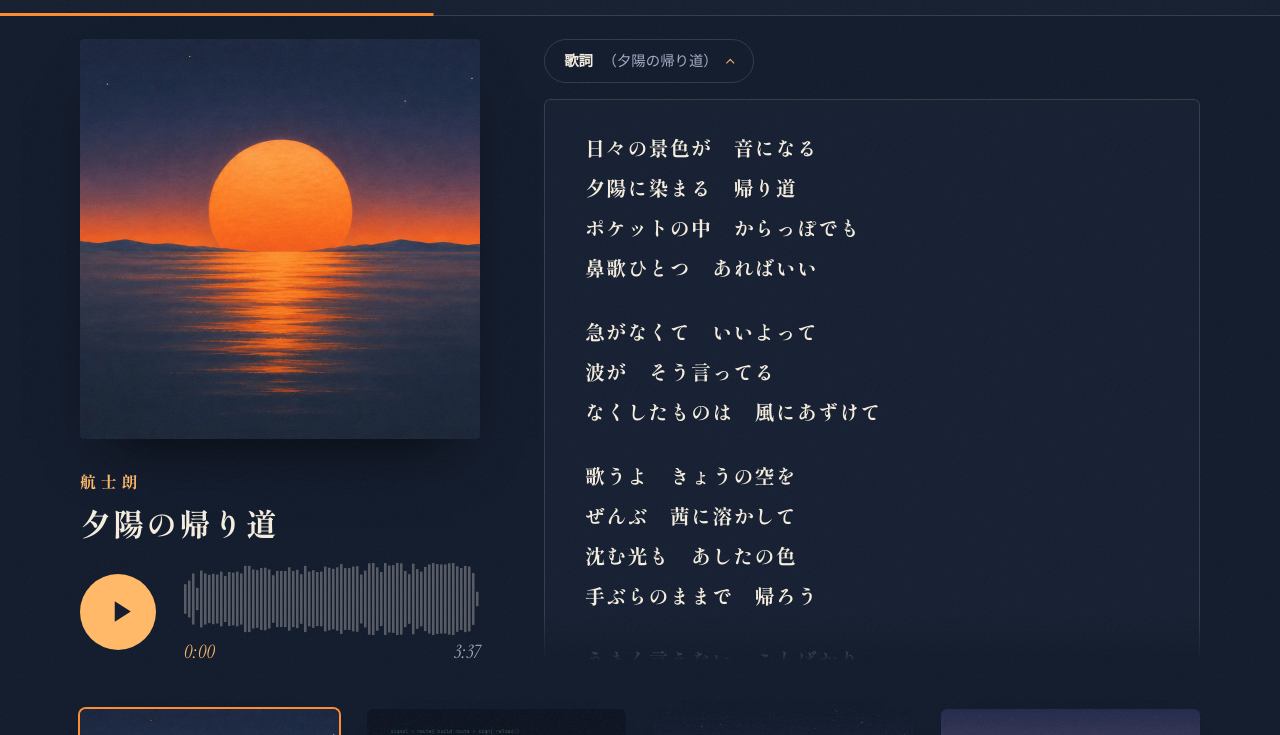
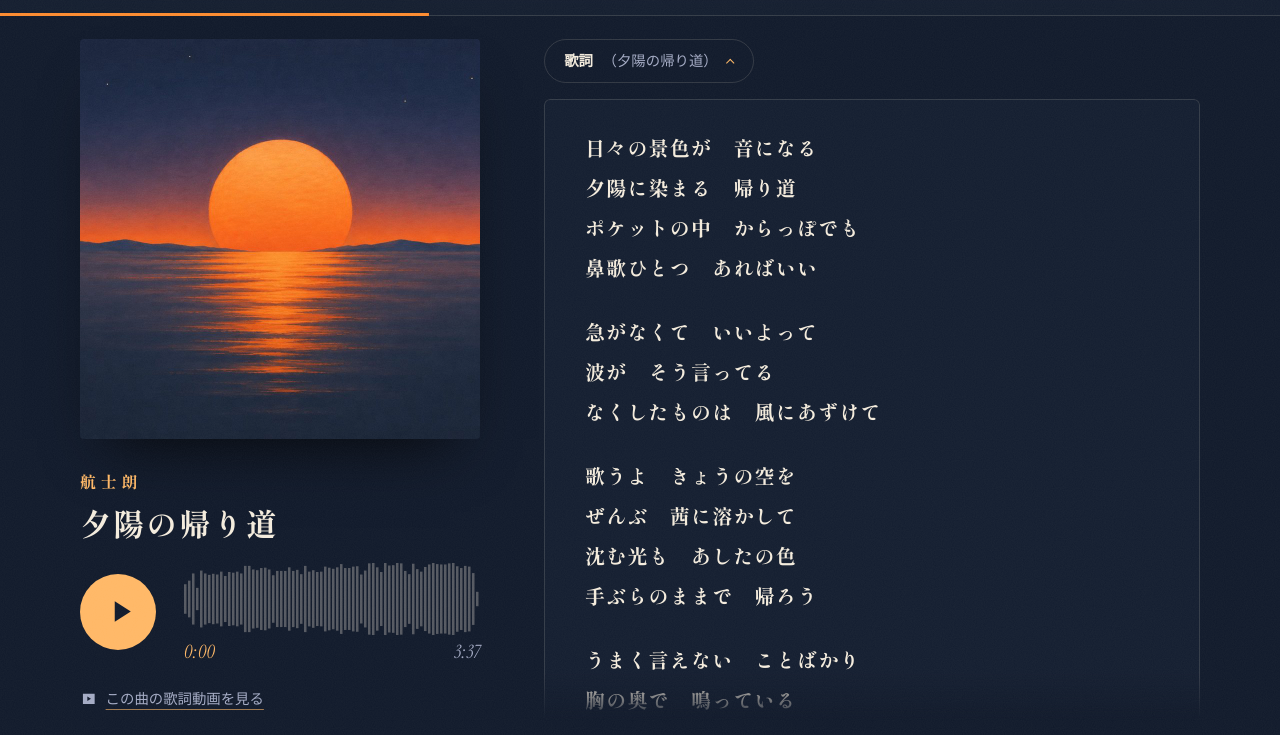
Before and after one commit to anzuka10n12/koshiro, a plain HTML site: page modern.html in a window 1280 px wide. Both pictures are taken after a click on the link "曲を聴く". Shown: the part 2000-2735 px from the top of the page. Drawn offline with Linux system fonts and the light colour scheme.

Commit message:
画面下のバーを曲・歌詞動画の両方に対応させ、プレーヤーに「この曲の歌詞動画を見る」を追加 (#38)
- 歌詞動画を流したまま下へ読み進めたときも、画面下のバーで一時停止・再生できるようにした
- バーは流れているほう（曲か動画）の絵・曲名・進み具合を表示し、曲名を押すとその画面へ戻る
- 曲のプレーヤーに「この曲の歌詞動画を見る」を追加（押すと同じ曲の歌詞動画が流れ、曲は止まる）
- スタイル・スクリプトの版番号を更新


Claude-Session: https://claude.ai/code/session_01Rw4hYeJdwbNEViPJgg9M1V

Co-authored-by: Claude <noreply@anthropic.com>

```diff
--- a/modern.html
+++ b/modern.html
@@ -19,11 +19,11 @@
     <meta name="twitter:card" content="summary_large_image" />
     <link rel="icon" href="images/favicon.svg" type="image/svg+xml" />
     <link rel="apple-touch-icon" href="images/apple-touch-icon.png" />
-    <link rel="stylesheet" href="style.css?v=20261117d" />
+    <link rel="stylesheet" href="style.css?v=20261117e" />
     <!-- style.css・main.js・player.js を直したら、下の ?v= の値をすべて新しくする（古いファイルがブラウザに残って、新旧が混ざらないようにするため） -->
-    <script src="main.js?v=20261117d" defer></script>
-    <script src="player.js?v=20261117d" defer></script>
-    <script src="video.js?v=20261117d" defer></script>
+    <script src="main.js?v=20261117e" defer></script>
+    <script src="player.js?v=20261117e" defer></script>
+    <script src="video.js?v=20261117e" defer></script>
   </head>
   <body>
     <header class="site-header">
@@ -106,6 +106,7 @@
                   <p class="player-times" aria-hidden="true"><span class="player-now">0:00</span><span class="player-total">3:37</span></p>
                 </div>
               </div>
+              <a class="player-video-link" href="#video" hidden><svg viewBox="0 0 24 24" aria-hidden="true" focusable="false"><path d="M4 5h16v14H4zM10 9v6l5-3z"/></svg>この曲の歌詞動画を見る</a>
               <p class="player-error" hidden>音源を再生できませんでした。通信環境を確かめて、もう一度お試しください。</p>
             </div>
           </div>
@@ -495,7 +496,7 @@
       </div>
     </footer>
 
-    <!-- ===== ミニプレーヤー：曲を選んだあと、大きなプレーヤーが画面から外れると下に出る（player.js が出し入れする） ===== -->
+    <!-- ===== ミニプレーヤー：曲か歌詞動画が流れていて、その大きな画面が見えなくなると下に出る（player.js が出し入れする） ===== -->
     <div class="mini-player" hidden>
       <div class="mini-progress" aria-hidden="true"></div>
       <img class="mini-art" src="images/jacket-yuuhi.jpg" alt="" width="96" height="96" />
--- a/player.js
+++ b/player.js
@@ -33,6 +33,11 @@
   var miniPlay = mini && mini.querySelector(".mini-play");
   var miniLabel = mini && mini.querySelector(".mini-play-label");
   var playerInView = true; /* 大きなプレーヤーが画面に見えているか */
+  /* 画面下のバーは「いま流れているもの」（曲か歌詞動画か）を操作する */
+  var vid = document.querySelector(".vplayer-video");
+  var active = "audio";      /* 最後に再生が始まったほう："audio"（曲）か "video"（歌詞動画） */
+  var videoInView = true;   /* 歌詞動画の画面が見えているか */
+  var videoPlayed = false;  /* 歌詞動画を一度でも再生したか */
   if (!audio || !ui || !playButton || !playLabel || !seek || !canvas || !nowText || !totalText || !titleText || !rows.length) return;
   var g = canvas.getContext && canvas.getContext("2d");
   if (!g || !audio.play) return;
@@ -91,7 +96,7 @@
     totalText.textContent = clock(total);
     seek.value = total > 0 ? String(Math.round((at / total) * 1000)) : "0";
     seek.setAttribute("aria-valuetext", clock(at) + " / " + clock(total));
-    if (mini) mini.style.setProperty("--mini", total > 0 ? (at / total).toFixed(4) : "0");
+    if (mini && active === "audio") mini.style.setProperty("--mini", total > 0 ? (at / total).toFixed(4) : "0");
     draw();
   }
 
@@ -103,6 +108,30 @@
     for (var i = 0; i < rows.length; i++) {
       rows[i].classList.toggle("is-playing", playing && i === current);
     }
+    syncMini();
+  }
+
+  /* 画面下のバーの中身（絵・曲名・再生ボタン）を、いま流れているほうに合わせる */
+  function syncMini() {
+    if (!mini) return;
+    var playing;
+    if (active === "video" && vid) {
+      playing = !vid.paused && !vid.ended;
+      var card = document.querySelector('.vcard[aria-current="true"]');
+      var vtitle = document.querySelector(".vplayer-title");
+      if (miniTitle && vtitle) miniTitle.textContent = vtitle.textContent;
+      if (miniArt && card) miniArt.setAttribute("src", card.getAttribute("data-poster") || "");
+      var d = vid.duration;
+      mini.style.setProperty("--mini", isFinite(d) && d > 0 ? (vid.currentTime / d).toFixed(4) : "0");
+    } else {
+      playing = !audio.paused && !audio.ended;
+      var row = rows[current];
+      if (miniTitle) miniTitle.textContent = titleText.textContent;
+      if (miniArt && row && row.getAttribute("data-art")) miniArt.setAttribute("src", row.getAttribute("data-art"));
+      var total = length();
+      mini.style.setProperty("--mini", total > 0 ? (position() / total).toFixed(4) : "0");
+    }
+    mini.classList.toggle("is-video", active === "video");
     if (miniPlay) {
       miniPlay.setAttribute("aria-pressed", playing ? "true" : "false");
       miniLabel.textContent = playing ? "一時停止" : "再生";
@@ -113,7 +142,7 @@
   /* ミニプレーヤーは「曲を選んだあと」かつ「大きなプレーヤーが画面に見えていない」ときだけ出す */
   function miniShow() {
     if (!mini) return;
-    var show = picked && !playerInView;
+    var show = active === "video" ? videoPlayed && !videoInView : picked && !playerInView;
     if (show && mini.hidden) {
       mini.hidden = false;
       mini.classList.add("is-away");
@@ -184,8 +213,7 @@
       jacket.setAttribute("alt", row.getAttribute("data-art-alt") || "");
     }
     if (lyricsName) lyricsName.textContent = "（" + titleText.textContent + "）";
-    if (miniTitle) miniTitle.textContent = titleText.textContent;
-    if (miniArt && art) miniArt.setAttribute("src", art);
+    if (active === "audio") syncMini();
     mark();
     for (var k = 0; k < lyrics.length; k++) {
       lyrics[k].hidden = lyrics[k].getAttribute("data-track") !== String(index);
@@ -247,6 +275,9 @@
     refresh();
   });
   audio.addEventListener("timeupdate", refresh);
+  audio.addEventListener("play", function () {
+    active = "audio";
+  });
   audio.addEventListener("play", state);
   /* 音楽が始まったら、歌詞動画を止める（同時に鳴らないように） */
   audio.addEventListener("play", function () {
@@ -284,14 +315,24 @@
   /* ミニプレーヤーの操作 */
   if (mini && miniPlay && miniOpen) {
     miniPlay.addEventListener("click", function () {
+      if (active === "video" && vid) {
+        if (vid.paused) {
+          var r = vid.play();
+          if (r && r.catch) r.catch(function () {});
+        } else {
+          vid.pause();
+        }
+        return;
+      }
       if (audio.paused) start();
       else audio.pause();
     });
-    /* 曲名を押すと、大きなプレーヤーの位置へ戻る */
+    /* 曲名を押すと、流れているほうの大きな画面（曲のプレーヤーか歌詞動画）へ戻る */
     miniOpen.addEventListener("click", function () {
-      if (!stage || !stage.scrollIntoView) return;
+      var target = active === "video" && vid ? vid : stage;
+      if (!target || !target.scrollIntoView) return;
       var calm = window.matchMedia && window.matchMedia("(prefers-reduced-motion: reduce)").matches;
-      stage.scrollIntoView({ behavior: calm ? "auto" : "smooth", block: "start" });
+      target.scrollIntoView({ behavior: calm ? "auto" : "smooth", block: active === "video" ? "center" : "start" });
     });
     /* 大きなプレーヤー（再生ボタンと波形の部分）が画面から外れたかどうかを見張る */
     if ("IntersectionObserver" in window) {
@@ -299,7 +340,44 @@
         playerInView = entries[0].isIntersecting;
         miniShow();
       }).observe(ui);
+      if (vid) {
+        new IntersectionObserver(function (entries) {
+          videoInView = entries[0].isIntersecting;
+          miniShow();
+        }).observe(vid);
+      }
     }
+  }
+
+  /* 歌詞動画の再生・停止・進み具合を、画面下のバーに反映する */
+  if (vid) {
+    vid.addEventListener("play", function () {
+      active = "video";
+      videoPlayed = true;
+      syncMini();
+    });
+    vid.addEventListener("pause", syncMini);
+    vid.addEventListener("ended", syncMini);
+    vid.addEventListener("timeupdate", function () {
+      if (active === "video") syncMini();
+    });
+    /* 動画を切り替えたとき（曲名と絵が替わる） */
+    vid.addEventListener("loadstart", function () {
+      if (active === "video") syncMini();
+    });
+  }
+
+  /* 曲のプレーヤーの「この曲の歌詞動画を見る」：同じ順番の歌詞動画を流す */
+  var toVideo = document.querySelector(".player-video-link");
+  var vcards = document.querySelectorAll(".vcard");
+  if (toVideo && vcards.length) {
+    toVideo.hidden = false;
+    toVideo.addEventListener("click", function (event) {
+      var card = vcards[current];
+      if (!card) return;
+      event.preventDefault();
+      card.click();
+    });
   }
 
   /* 準備ができたら、標準の再生バーを専用の画面に置き換える */
--- a/style.css
+++ b/style.css
@@ -741,6 +741,31 @@ a {
 /* 曲を選んだ瞬間、ジャケットとプレーヤーがふわっと現れる */
 .stage:not(.is-idle) .release {
   animation: fade-up 0.6s var(--ease) both;
+}
+
+/* 曲のプレーヤーから歌詞動画へ */
+.player-video-link {
+  display: inline-flex;
+  align-items: center;
+  gap: 0.5rem;
+  min-height: 44px;
+  margin-top: 1rem;
+  color: var(--haze);
+  font-size: 0.9rem;
+  text-decoration: underline;
+  text-decoration-color: rgba(255, 184, 102, 0.6);
+  text-underline-offset: 0.35em;
+  transition: color 0.25s var(--ease);
+}
+
+.player-video-link:hover {
+  color: var(--glow);
+}
+
+.player-video-link svg {
+  width: 1.1rem;
+  height: 1.1rem;
+  fill: currentColor;
 }
 
 /* ---- ミニプレーヤー（画面の下に固定。大きなプレーヤーが見えないときだけ出る） ---- */
@@ -783,6 +808,11 @@ a {
   transform-origin: 0 50%;
 }
 
+/* 歌詞動画のときは、絵を横長にする */
+.mini-player.is-video .mini-art {
+  width: 85px;
+}
+
 .mini-art {
   display: block;
   flex-shrink: 0;
```
